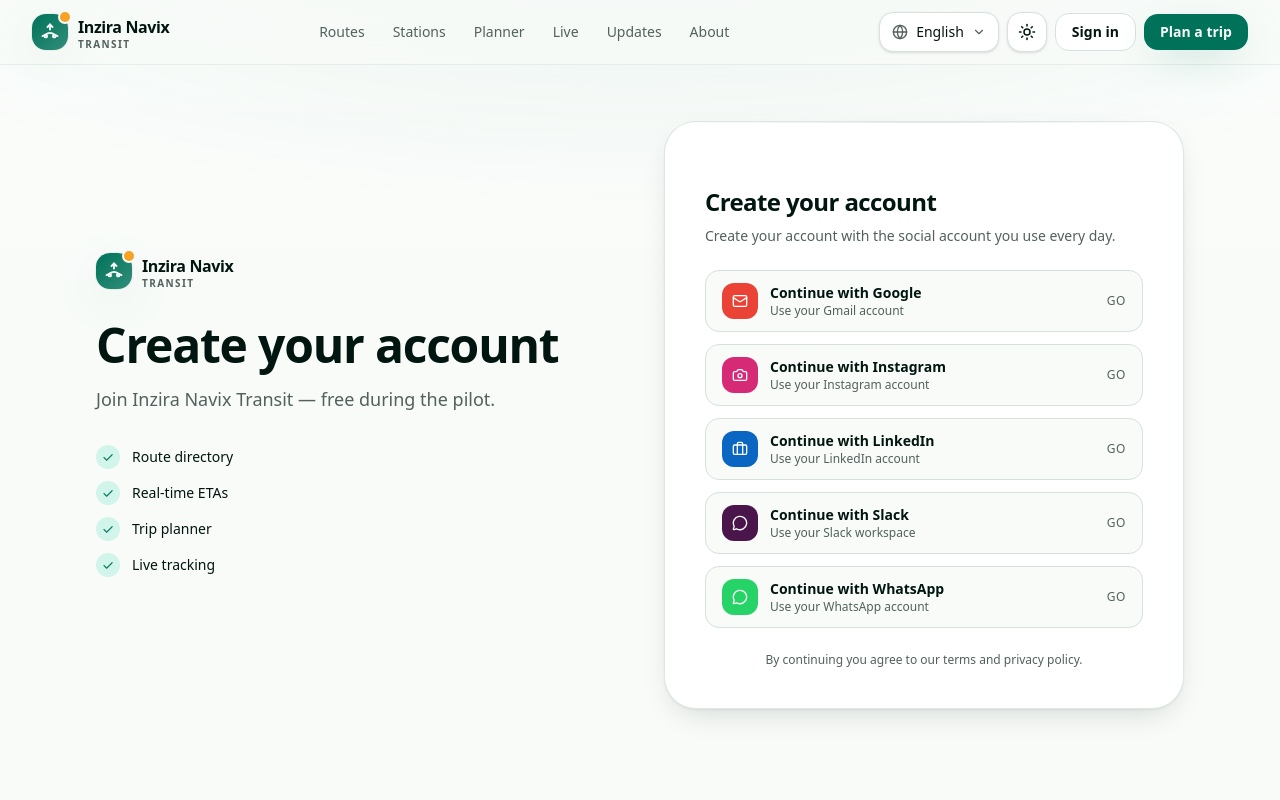
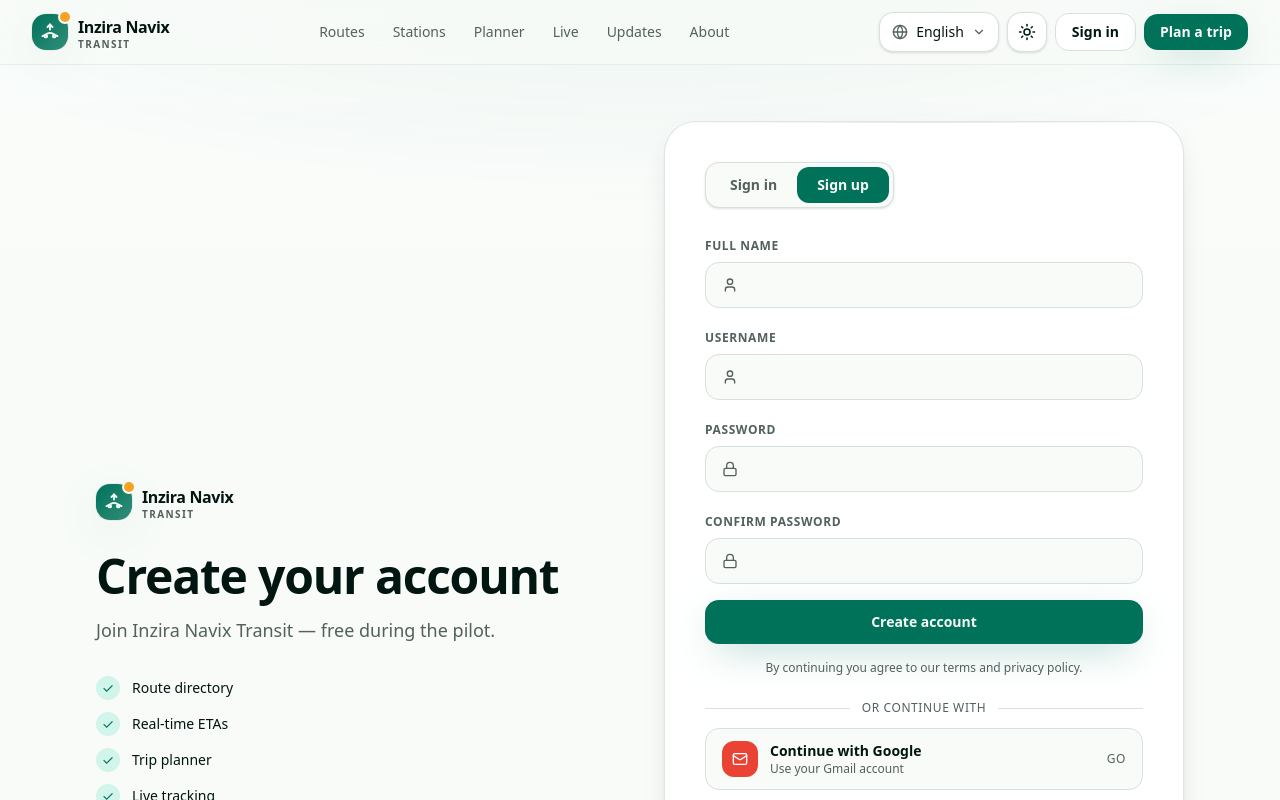
Before and after one commit to knox-trini/inzira-navix, a Next.js app: page /auth in a window 1280 px wide. Shown: the top 800 px of the page. Built offline with nearby package versions, Linux system fonts and the light colour scheme.

Commit message:
Update Inzira Navix

```diff
--- a/src/components/pages/auth.tsx
+++ b/src/components/pages/auth.tsx
@@ -9,6 +9,8 @@ import { Logo } from "@/components/Logo";
 import { notificationFeed } from "@/data/kigali";
 import {
   Mail,
+  User as UserIcon,
+  Lock,
   Camera,
   Briefcase,
   MessageCircle,
@@ -141,8 +143,13 @@ function AccountDashboard({ user }: { user: AuthUser }) {
 
 export function AuthPage() {
   const { t } = useTranslation();
-  const { user, signInWithProvider } = useAuth();
+  const { user, signIn, signUp, signInWithProvider } = useAuth();
   const router = useRouter();
+  const [mode, setMode] = useState<"in" | "up">("up");
+  const [name, setName] = useState("");
+  const [username, setUsername] = useState("");
+  const [password, setPassword] = useState("");
+  const [confirm, setConfirm] = useState("");
   const [error, setError] = useState<string | null>(null);
 
   if (user) {
@@ -163,6 +170,29 @@ export function AuthPage() {
     { key: "whatsapp", label: "Continue with WhatsApp", description: "Use your WhatsApp account", icon: <MessageCircle className="h-4 w-4" />, accent: "#25d366" },
   ];
 
+  function submit(e: React.FormEvent) {
+    e.preventDefault();
+    setError(null);
+    const rawRedirect = new URL(window.location.href).searchParams.get("redirect");
+    const redirectTo = rawRedirect && rawRedirect.startsWith("/") && !rawRedirect.startsWith("//") ? rawRedirect : "/";
+
+    if (mode === "in") {
+      if (!username || !password) return setError(t("auth.errFields"));
+      const r = signIn(username, password);
+      if (!r.ok) return setError(t("auth.errInvalid"));
+      router.push(redirectTo);
+      return;
+    }
+
+    if (!name || !username || !password || !confirm) return setError(t("auth.errFields"));
+    if (password.length < 6) return setError(t("auth.errShortPw"));
+    if (password !== confirm) return setError(t("auth.errMatch"));
+
+    const r = signUp(name, username, password);
+    if (!r.ok) return setError(t("auth.errExists"));
+    router.push(redirectTo);
+  }
+
   function handleProvider(provider: AuthProviderName) {
     setError(null);
     const rawRedirect = new URL(window.location.href).searchParams.get("redirect");
@@ -176,8 +206,12 @@ export function AuthPage() {
     <div className="mx-auto grid min-h-[80vh] max-w-6xl items-center gap-12 px-4 py-14 sm:px-6 lg:grid-cols-2 lg:px-8">
       <div className="hidden lg:block">
         <Logo />
-        <h1 className="mt-8 font-display text-5xl font-bold tracking-tight">{t("auth.signUpTitle")}</h1>
-        <p className="mt-4 max-w-md text-lg text-muted-foreground">{t("auth.signUpBody")}</p>
+        <h1 className="mt-8 font-display text-5xl font-bold tracking-tight">
+          {mode === "in" ? t("auth.signInTitle") : t("auth.signUpTitle")}
+        </h1>
+        <p className="mt-4 max-w-md text-lg text-muted-foreground">
+          {mode === "in" ? t("auth.signInBody") : t("auth.signUpBody")}
+        </p>
         <ul className="mt-8 space-y-3 text-sm text-muted-foreground">
           {[t("home.features.0.t"), t("home.features.2.t"), t("home.features.4.t"), t("home.features.5.t")].map((f) => (
             <li key={f} className="flex items-center gap-3">
@@ -193,10 +227,59 @@ export function AuthPage() {
           <Logo />
         </div>
 
-        <h2 className="mt-6 font-display text-2xl font-bold">{t("auth.signUpTitle")}</h2>
-        <p className="mt-2 text-sm text-muted-foreground">Create your account with the social account you use every day.</p>
+        <div className="mt-6 inline-flex rounded-xl border border-border bg-background p-1 shadow-sm lg:mt-0">
+          <button
+            onClick={() => { setMode("in"); setError(null); }}
+            className={`rounded-lg px-5 py-2 text-sm font-semibold transition ${mode === "in" ? "bg-primary text-primary-foreground" : "text-muted-foreground hover:text-foreground"}`}
+          >
+            {t("auth.tabSignIn")}
+          </button>
+          <button
+            onClick={() => { setMode("up"); setError(null); }}
+            className={`rounded-lg px-5 py-2 text-sm font-semibold transition ${mode === "up" ? "bg-primary text-primary-foreground" : "text-muted-foreground hover:text-foreground"}`}
+          >
+            {t("auth.tabSignUp")}
+          </button>
+        </div>
 
-        <div className="mt-6 space-y-3">
+        <h2 className="mt-6 font-display text-2xl font-bold lg:hidden">
+          {mode === "in" ? t("auth.signInTitle") : t("auth.signUpTitle")}
+        </h2>
+
+        <form onSubmit={submit} className="mt-6 space-y-4">
+          {mode === "up" && (
+            <Field icon={<UserIcon className="h-4 w-4" />} label={t("auth.name")} type="text" value={name} onChange={setName} autoComplete="name" />
+          )}
+          <Field icon={<UserIcon className="h-4 w-4" />} label="Username" type="text" value={username} onChange={setUsername} autoComplete="username" />
+          <Field icon={<Lock className="h-4 w-4" />} label={t("auth.password")} type="password" value={password} onChange={setPassword} autoComplete={mode === "in" ? "current-password" : "new-password"} />
+          {mode === "up" && (
+            <Field icon={<Lock className="h-4 w-4" />} label={t("auth.confirm")} type="password" value={confirm} onChange={setConfirm} autoComplete="new-password" />
+          )}
+
+          {error && (
+            <div className="rounded-xl border border-destructive/30 bg-destructive/10 px-4 py-3 text-sm text-destructive">
+              {error}
+            </div>
+          )}
+
+          <button
+            type="submit"
+            className="press w-full rounded-xl bg-primary px-5 py-3 text-sm font-semibold text-primary-foreground shadow-[var(--shadow-glow)]"
+          >
+            {mode === "in" ? t("auth.signIn") : t("auth.signUp")}
+          </button>
+
+          <p className="text-center text-xs text-muted-foreground">{t("auth.terms")}</p>
+        </form>
+
+        <div className="mt-6">
+          <div className="mb-3 flex items-center gap-3 text-xs font-medium uppercase tracking-wider text-muted-foreground">
+            <span className="h-px flex-1 bg-border" />
+            <span>Or continue with</span>
+            <span className="h-px flex-1 bg-border" />
+          </div>
+
+          <div className="space-y-3">
             {socialOptions.map((option) => (
               <button
                 key={option.key}
@@ -217,15 +300,49 @@ export function AuthPage() {
               </button>
             ))}
           </div>
+        </div>
 
-        {error && (
-          <div className="mt-4 rounded-xl border border-destructive/30 bg-destructive/10 px-4 py-3 text-sm text-destructive">
-            {error}
+        <div className="mt-6 text-center text-sm text-muted-foreground">
+          {mode === "in" ? (
+            <>
+              {t("auth.noAccount")}{" "}
+              <button onClick={() => { setMode("up"); setError(null); }} className="font-semibold text-primary hover:underline">
+                {t("auth.signUp")}
+              </button>
+            </>
+          ) : (
+            <>
+              {t("auth.haveAccount")}{" "}
+              <button onClick={() => { setMode("in"); setError(null); }} className="font-semibold text-primary hover:underline">
+                {t("auth.signIn")}
+              </button>
+            </>
+          )}
         </div>
-        )}
-
-        <p className="mt-6 text-center text-xs text-muted-foreground">{t("auth.terms")}</p>
       </div>
     </div>
   );
 }
+
+function Field({
+  icon, label, type, value, onChange, autoComplete,
+}: {
+  icon: React.ReactNode; label: string; type: string; value: string;
+  onChange: (v: string) => void; autoComplete?: string;
+}) {
+  return (
+    <label className="block">
+      <span className="text-xs font-semibold uppercase tracking-wider text-muted-foreground">{label}</span>
+      <div className="mt-1.5 flex items-center gap-3 rounded-xl border border-border bg-background px-4 py-3 transition-shadow focus-within:border-primary focus-within:ring-2 focus-within:ring-ring/40">
+        <span className="text-muted-foreground">{icon}</span>
+        <input
+          type={type}
+          value={value}
+          onChange={(e) => onChange(e.target.value)}
+          autoComplete={autoComplete}
+          className="flex-1 bg-transparent text-sm outline-none"
+        />
+      </div>
+    </label>
+  );
+}
--- a/src/hooks/useAuth.tsx
+++ b/src/hooks/useAuth.tsx
@@ -8,14 +8,14 @@ import {
   type ReactNode,
 } from "react";
 
-export type AuthUser = { id: string; name: string; email: string };
+export type AuthUser = { id: string; name: string; email: string; username: string; provider?: AuthProviderName };
 export type AuthProviderName = "google" | "instagram" | "linkedin" | "slack" | "whatsapp";
-type StoredUser = AuthUser & { password?: string; provider?: AuthProviderName };
+type StoredUser = AuthUser & { password?: string; provider?: AuthProviderName; username: string };
 
 type AuthCtx = {
   user: AuthUser | null;
-  signIn: (email: string, password: string) => { ok: true } | { ok: false; error: "invalid" };
-  signUp: (name: string, email: string, password: string) => { ok: true } | { ok: false; error: "exists" };
+  signIn: (username: string, password: string) => { ok: true } | { ok: false; error: "invalid" };
+  signUp: (name: string, username: string, password: string) => { ok: true } | { ok: false; error: "exists" };
   signInWithProvider: (provider: AuthProviderName) => { ok: true } | { ok: false; error: "invalid" };
   signOut: () => void;
 };
@@ -112,26 +112,47 @@ export function AuthProvider({ children }: { children: ReactNode }) {
   }, []);
 
   const signIn = useCallback(
-    (email: string, password: string) => {
+    (username: string, password: string) => {
       const users = readUsers();
-      const found = users.find((u) => u.email.toLowerCase() === email.toLowerCase() && u.password === password);
+      const found = users.find(
+        (u) =>
+          (u.username || u.email || "").toLowerCase() === username.trim().toLowerCase() && u.password === password,
+      );
       if (!found) return { ok: false as const, error: "invalid" as const };
-      persist({ id: found.id, name: found.name, email: found.email });
+      persist({
+        id: found.id,
+        name: found.name,
+        email: found.email || `${found.username}@inziranavix.local`,
+        username: found.username || found.email || "user",
+        provider: found.provider,
+      });
       return { ok: true as const };
     },
     [persist],
   );
 
   const signUp = useCallback(
-    (name: string, email: string, password: string) => {
+    (name: string, username: string, password: string) => {
       const users = readUsers();
-      if (users.some((u) => u.email.toLowerCase() === email.toLowerCase())) {
+      const safeUsername = username.trim();
+      if (users.some((u) => (u.username || u.email || "").toLowerCase() === safeUsername.toLowerCase())) {
         return { ok: false as const, error: "exists" as const };
       }
-      const nu: StoredUser = { id: crypto.randomUUID(), name, email, password };
+      const nu: StoredUser = {
+        id: crypto.randomUUID(),
+        name,
+        username: safeUsername,
+        email: `${safeUsername}@inziranavix.local`,
+        password,
+      };
       users.push(nu);
       localStorage.setItem(USERS_KEY, JSON.stringify(users));
-      persist({ id: nu.id, name: nu.name, email: nu.email });
+      persist({
+        id: nu.id,
+        name: nu.name,
+        email: nu.email,
+        username: nu.username,
+      });
       return { ok: true as const };
     },
     [persist],
@@ -144,18 +165,31 @@ export function AuthProvider({ children }: { children: ReactNode }) {
       const existing = users.find((u) => u.email.toLowerCase() === socialUser.email.toLowerCase());
 
       if (existing) {
-        persist({ id: existing.id, name: existing.name, email: existing.email });
+        persist({
+          id: existing.id,
+          name: existing.name,
+          email: existing.email,
+          username: existing.username || existing.email,
+          provider: existing.provider,
+        });
         return { ok: true as const };
       }
 
       const nextUser: StoredUser = {
         ...socialUser,
         id: crypto.randomUUID(),
+        username: socialUser.email,
       };
 
       users.push(nextUser);
       localStorage.setItem(USERS_KEY, JSON.stringify(users));
-      persist({ id: nextUser.id, name: nextUser.name, email: nextUser.email });
+      persist({
+        id: nextUser.id,
+        name: nextUser.name,
+        email: nextUser.email,
+        username: nextUser.username,
+        provider: nextUser.provider,
+      });
       return { ok: true as const };
     },
     [persist],
```
Lines whose indentation alone changed are shown as unchanged.
